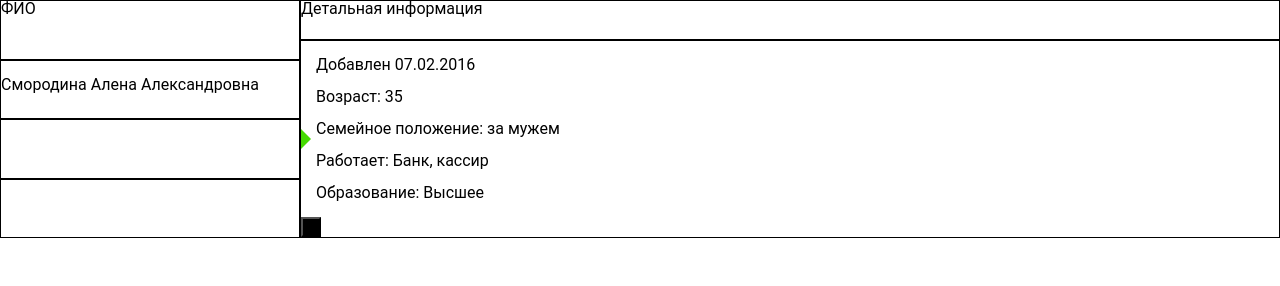
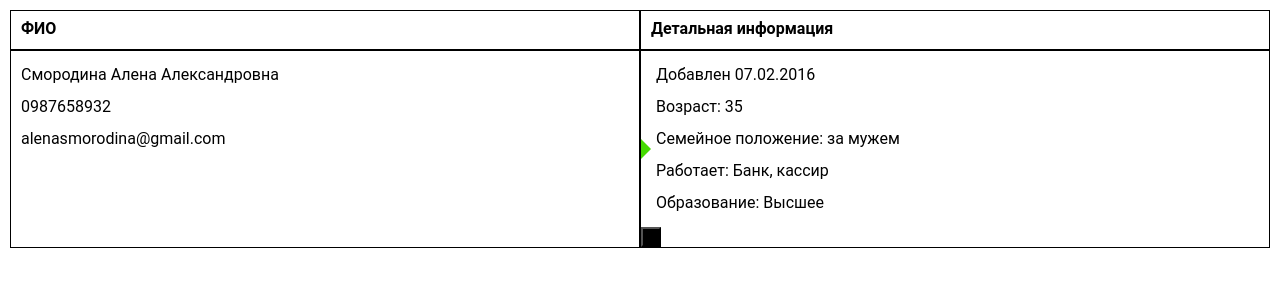
Before and after one commit to AleksandrMyk/test-2, a plain HTML site: page index.html in a window 1280 px wide. Both pictures are taken after a click on the element "Смородина Алена Александровна". Drawn offline with Linux system fonts and the light colour scheme.

Commit message:
Add files via upload

```diff
--- a/data.js
+++ b/data.js
@@ -6,14 +6,18 @@ export default [
     status: 'Семейное положение: за мужем',
     work: 'Работает: Банк, кассир',
     educ: 'Образование: Высшее',
+    phone: '0987658932',
+    email: 'alenasmorodina@gmail.com',
   },
   {
     id: '2',
     added: 'Добавлен: 21.05.2018',
     age: 'Возраст: 23',
     status: 'Семейное положение: холост',
-    work: 'Работает: Фора, кассир',
+    work: 'Работает: Фора, пекарь',
     educ: 'Образование: Высшее',
+    phone: '0506123123',
+    email: 'milanovalex@ua.fm',
   },
   {
     id: '3',
@@ -22,5 +26,7 @@ export default [
     status: 'Семейное положение: не замужем',
     work: 'Работает: Стюардесса',
     educ: 'Образование: Высшее',
+    phone: '0669854736',
+    email: 'zay4enkovalya@mail.ru',
   },
 ];
--- a/index.html
+++ b/index.html
@@ -19,23 +19,23 @@
 			<th class="title">Skype</th>
 			<th class="title">Комментарий</th>
 		</th>
-		<tr >
+		<tr>
 			<td  id="userInfo" data-id="1" data-name="Смородина Алена Александровна" class="user-info">Смородина Алена Александровна</td>
 			<td class="user-info">0987658932</td>
 			<td class="user-info">alenasmorodina@gmail.com</td>
 			<td class="user-info">alenasmorodina</td>
 			<td class="user-info">Встреча завтра на 11:00</td>
 		</tr>
-		<tr >
+		<tr>
 			<td id="userInfo" data-id="2" data-name="Мироненнко-Коновалов Александр Игнатьевич" class="user-info">Мироненнко-Коновалов Александр Игнатьевич</td>
 			<td class="user-info">0506123123</td>
 			<td class="user-info">milanovalex@ua.fm</td>
 			<td class="user-info">Milanovalex</td>
 			<td class="user-info">Созвониться в пятницу 05.07.2019.</td>
 		</tr>
-		<tr >
-			<td id="userInfo" data-id="3" data-name="Зайченко Валентина Александровна" class="user-info">Зайченко Валентина Александровна</td>
-			<td class="user-info">0966671290</td>
+		<tr>
+			<td id="userInfo" data-id="3"  class="user-info">Зайченко Валентина Александровна</td>
+			<td class="user-info">0669854736</td>
 			<td class="user-info">zay4enkovalya@mail.ru</td>
 			<td class="user-info">zay4enkovalya</td>
 			<td class="user-info">Очень занят в ближайшие 2 недели. 10.05.2019.</td>
@@ -44,15 +44,11 @@
       </section>
       <section class="section-box-two hiden">
 <div class="column-one">
-  <div class="column-one__name">ФИО</div>
-  <div class="column-one__user1">
-    <p id="fullName"></p>
-  </div>
-  <div class="column-one__user2">
-    <p></p>
-  </div>
-  <div class="column-one__user3">
-    <p></p>
+  <div class="column-one__title">ФИО</div>
+  <div class="column-one__user">
+    <p id="user"></p>
+    <p id="phone"></p>
+    <p id="email"></p>
   </div>
 </div>
 <div class="column-two">
--- a/index.js
+++ b/index.js
@@ -7,7 +7,9 @@ const age = document.querySelector('#age');
 const status = document.querySelector('#status');
 const work = document.querySelector('#work');
 const educ = document.querySelector('#educ');
-const fullName = document.querySelector('#fullName');
+const user = document.querySelector('#user');
+const phone = document.querySelector('#phone');
+const email = document.querySelector('#email');
 const box1 = document.querySelector('.section-box-one');
 const box2 = document.querySelector('.section-box-two');
 // const close = document.querySelector('#close');
@@ -35,15 +37,14 @@ function showBox() {
 function insertData(event) {
   const idToFind = event.target.dataset.id;
   const dataToFind = data.find(i => i.id === idToFind);
-  console.log(idToFind);
-  console.log(dataToFind);
 
   added.textContent = Object.values(dataToFind.added).join('');
   age.textContent = Object.values(dataToFind.age).join('');
   status.textContent = Object.values(dataToFind.status).join('');
   work.textContent = Object.values(dataToFind.work).join('');
   educ.textContent = Object.values(dataToFind.educ).join('');
-  fullName.textContent = Object.values(event.target.dataset.name).join('');
-  console.log(fullInfo);
-  console.log(fullName);
+  phone.textContent = Object.values(dataToFind.phone).join('');
+  email.textContent = Object.values(dataToFind.email).join('');
+  user.textContent = Object.values(event.target.dataset.name).join('');
+
 }
--- a/style.css
+++ b/style.css
@@ -21,6 +21,8 @@ body {
 /*---main table-----------------------------------------------------------------*/
 .section-box-two {
   display: flex;
+  padding: 10px;
+  margin: 0 auto;
 }
 .hiden {
   display: none;
@@ -28,6 +30,8 @@ body {
 .section-box-one {
   display: flex;
   width: 100%;
+  padding: 10px;
+  margin: 0 auto;
   overflow-x: auto;
 }
 .main-box {
@@ -52,35 +56,35 @@ td {
 .column-two > div {
   border: 1px solid black;
 }
-.column-one {
-  display: flex;
-  flex-direction: column;
-  min-height: 50px;
-}
-.column-one__name,
-.column-one__user1,
-.column-one__user2,
-.column-one__user3 {
-  width: 300px;
-  height: 100%;
-}
+.column-one,
 .column-two {
   display: flex;
   flex-direction: column;
-  flex-grow: 1;
+  width: 100%;
+  min-width: 300px;
 }
-.column-two__title {
+
+.column-one__user {
   width: 100%;
+  min-width: 300px;
+  height: 100%;
+  padding-left: 10px;
+}
+.column-two__title,
+.column-one__title {
+  width: 100%;
+  min-width: 300px;
+  min-height: 40px;
+  padding: 10px;
+  font-weight: 700;
 }
 .column-two__info {
   width: 100%;
+  min-width: 300px;
   height: 100%;
   position: relative;
 }
-.column-one__name,
-.column-two__title {
-  min-height: 40px;
-}
+
 .triangle {
   width: 0;
   height: 0;
@@ -99,3 +103,16 @@ td {
   width: 20px;
   height: 20px;
 }
+
+@media (max-width: 600px) {
+  .section-box-two {
+    display: flex;
+    flex-direction: column;
+  }
+  .hiden {
+    display: none;
+  }
+  .section-box-one {
+    display: flex;
+  }
+}
```
